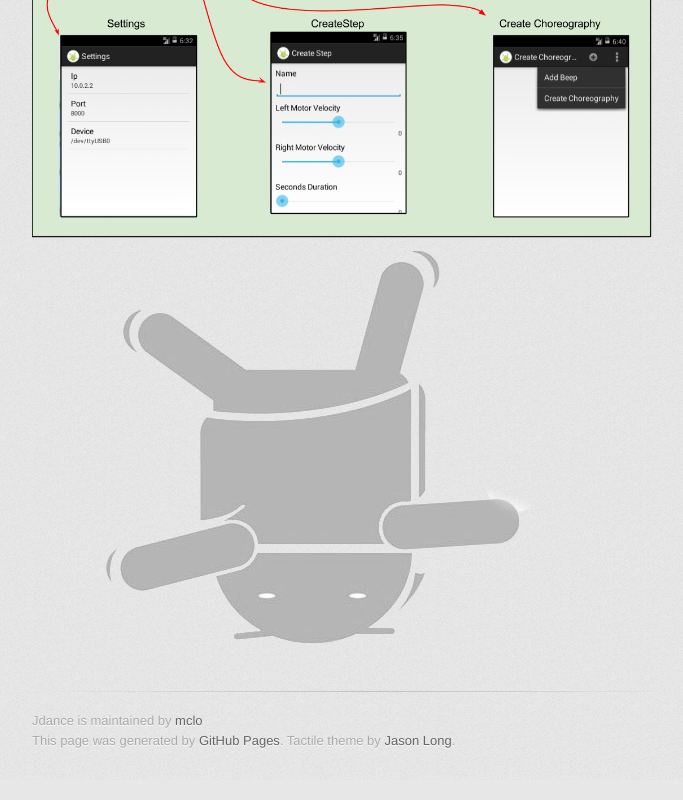
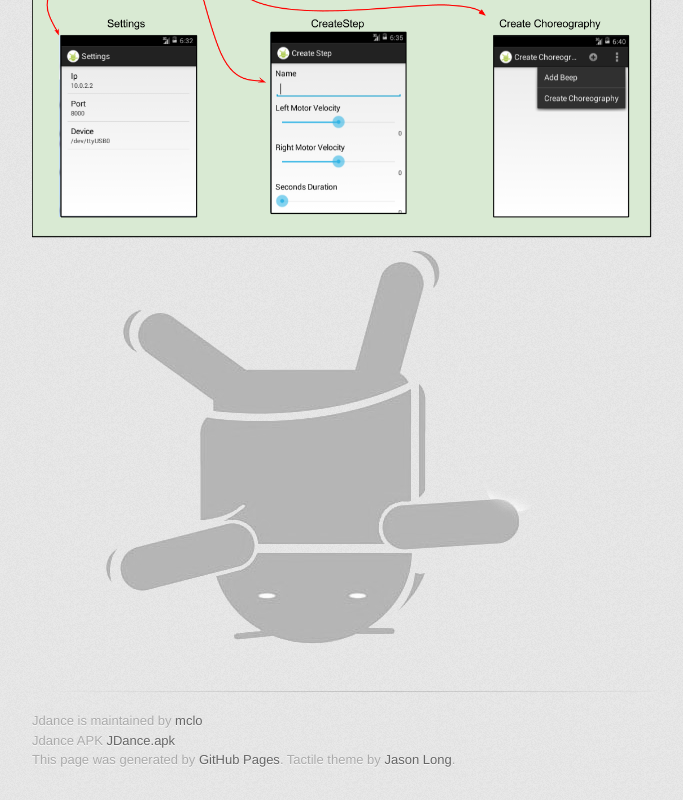
Before and after one commit to marcelocarmona/JDance, a plain HTML site: page index.html in a window 1280 px wide. Shown: the part 1658-2458 px from the top of the page, without its empty margins (298-981 px from the left). Drawn offline with Linux system fonts and the light colour scheme; a web font is replaced by a local one.

Commit message:
JDance apk

```diff
--- a/index.html
+++ b/index.html
@@ -66,6 +66,7 @@
 		<img src="images/android_dance.png">
         <footer>
           Jdance is maintained by <a href="https://github.com/mclo">mclo</a><br>
+          Jdance APK <a href="/JDance.apk">JDance.apk</a><br>
           This page was generated by <a href="http://pages.github.com">GitHub Pages</a>. Tactile theme by <a href="https://twitter.com/jasonlong">Jason Long</a>.
         </footer>
 
```
Also changed, not shown: 1 other file.
